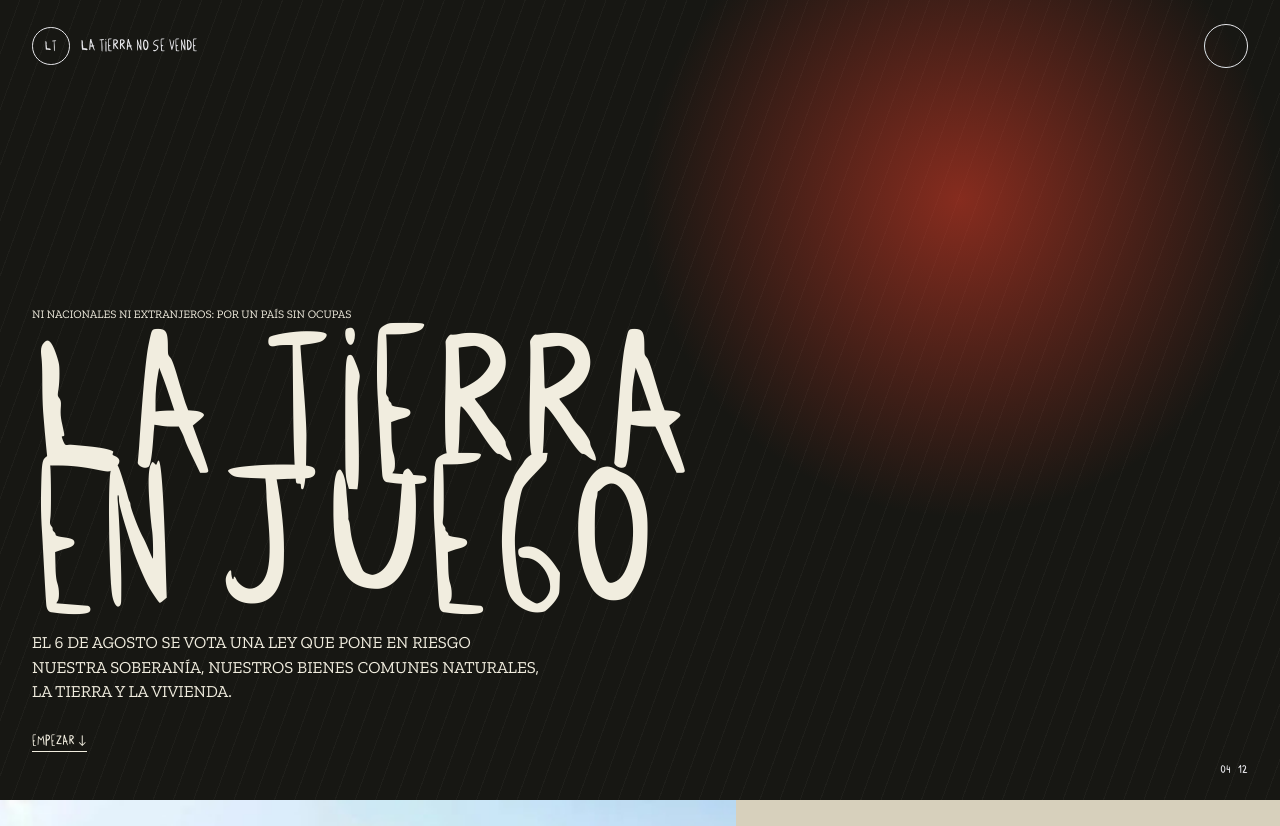
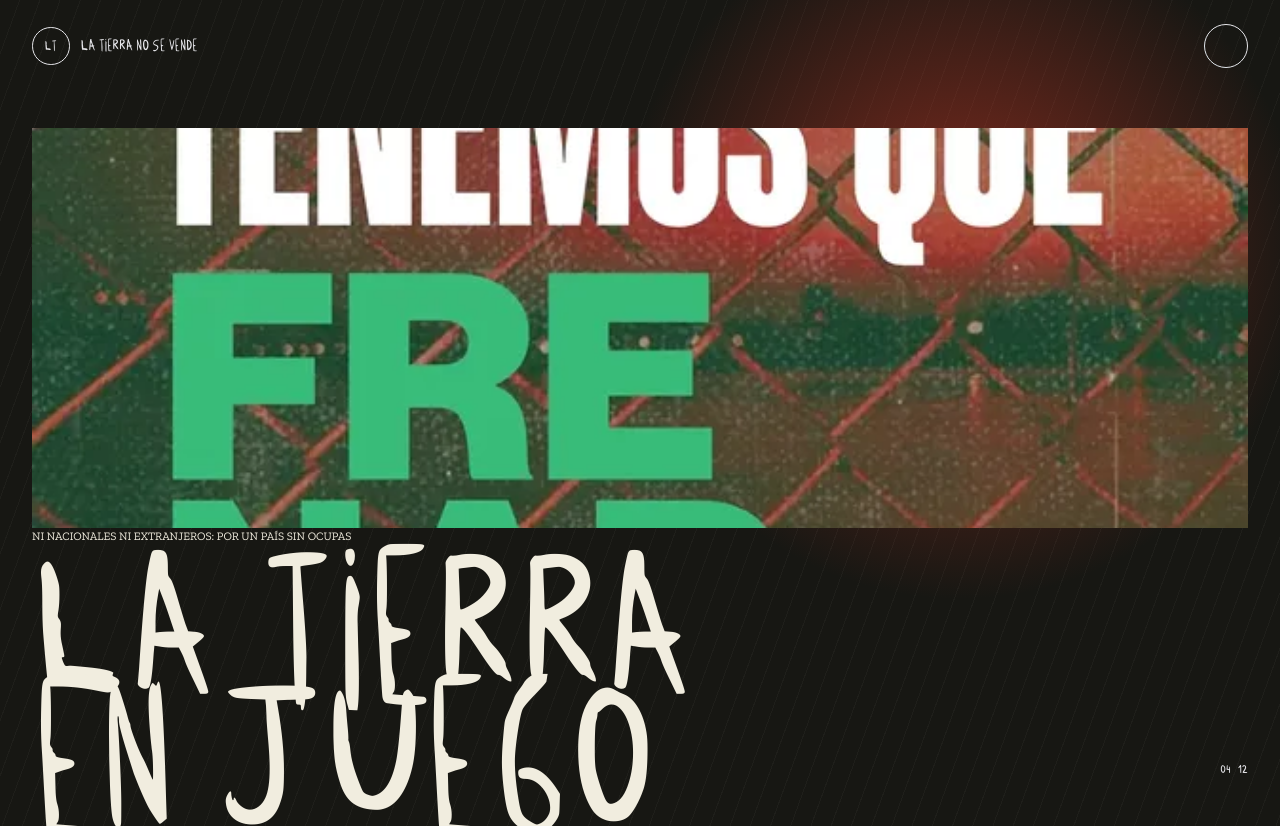
Before and after one commit to comitesxmovimiento/leydetierras, a website: page index.html in a window 1280 px wide. Shown: the top 826 px of the page. Drawn offline with nearby package versions, Linux system fonts and the light colour scheme.

Commit message:
V1 sin correcciones

```diff
--- a/app.js
+++ b/app.js
@@ -16,7 +16,8 @@ const els = {
   current: document.querySelector('#currentStep'),
   total: document.querySelector('#totalSteps'),
   sections: document.querySelector('#placeholders'),
-  menuShare: document.querySelector('#menuShare')
+  menuShare: document.querySelector('#menuShare'),
+  coverPicture: document.querySelector('#coverPicture'),
 };
 
 /* ---------- Menu ---------- */
@@ -96,6 +97,8 @@ function renderCover(cover) {
   els.coverTitle.innerHTML = (cover.title || '').split('\n').join('<br>');
   els.coverIntro.textContent = cover.intro || '';
   els.coverCta.innerHTML = `${cover.cta || 'Empezar'} <span aria-hidden="true">↓</span>`;
+  const imagen = mediaTag(cover, './src/media/scrolly/', cover.picture, 'media-layer media-layer--base');
+  els.coverPicture.innerHTML = imagen;
 }
 
 /* ---------- Scrollytelling ---------- */
@@ -478,7 +481,9 @@ function setupScrolly(scrolly) {
 function renderSections(sections) {
   els.sections.innerHTML = (sections || []).map((section) => {
     if (section.type === 'poster') return posterSectionMarkup(section);
+    if (Array.isArray(section.steps)) return `<div id="${section.id}" class="quiz-section" data-quiz-steps="${section.id}"></div>`;
     const emojis = section.emojis ? `<p class="section-emojis" aria-hidden="true">${section.emojis}</p>` : '';
+    const sources = section.sources ? `<p class="section-sources">Fuentes utilizadas: <a href="${section.sources}">${section.sources}</a></p>` : '';
     const eyebrow = section.eyebrow ? `<p class="eyebrow">${section.eyebrow}</p>` : '';
     const body = section.body ? `<p class="section-body">${section.body}</p>` : '';
     let cta = '';
@@ -492,11 +497,16 @@ function renderSections(sections) {
       ${body}
       ${cta}
       ${emojis}
+      ${sources}
     </section>`;
   }).join('');
 
   (sections || []).forEach((section) => {
     if (section.type === 'poster') wirePoster(section);
+    if (Array.isArray(section.steps)) {
+      const host = document.querySelector(`[data-quiz-steps="${section.id}"]`);
+      if (host) section.steps.forEach((step) => host.appendChild(createQuizInterlude(step)));
+    }
   });
 }
 
--- a/config.json
+++ b/config.json
@@ -36,7 +36,8 @@
       "eyebrow": "Ni nacionales ni extranjeros: por un país sin ocupas",
       "title": "La tierra\nen juego",
       "intro": "El 6 de agosto se vota una ley que pone en riesgo nuestra soberanía, nuestros bienes comunes naturales, la tierra y la vivienda.",
-      "cta": "Empezar"
+      "cta": "Empezar",
+      "picture": "portada.webp"
     },
     "mediaBasePath": "./src/media/scrolly/",
     "steps": [
@@ -201,9 +202,63 @@
     },
     {
       "id": "datos",
-      "eyebrow": "Próximamente",
-      "title": "Los datos",
-      "accent": "green"
+      "title": "Más datos",
+      "accent": "green",
+      "steps": [
+         {
+        "type": "quiz",
+        "id": "dato-nacional",
+        "kicker": "Poné a prueba tus creencias",
+        "question": "¿A qué porcentaje de la superficie de la Ciudad de Buenos Aires equivale el terreno de Lewis?",
+        "shortLabel": "Límite nacional",
+        "unit": "%",
+        "min": 0,
+        "max": 100,
+        "step": 1,
+        "actual": 60,
+        "context": "1 hectárea es aproximadamente equivalente a una manzana de la Ciudad de Buenos Aires (de calles de 100 metros de largo).",
+        "impact": "El terreno de Lewis mide 12.000 hectáreas, lo que equivale a 60% de la superficie de la Ciudad de Buenos Aires."
+      }, {
+        "type": "quiz",
+        "id": "dato-departamentos-exceden",
+        "kicker": "Poné a prueba tus creencias",
+        "question": "¿A qué porcentaje de la superficie de la Ciudad de Buenos Aires equivale el terreno de Lewis?",
+        "shortLabel": "Límite nacional",
+        "unit": "%",
+        "min": 0,
+        "max": 100,
+        "step": 1,
+        "actual": 60,
+        "context": "1 hectárea es aproximadamente equivalente a una manzana de la Ciudad de Buenos Aires (de calles de 100 metros de largo).",
+        "impact": "El terreno de Lewis mide 12.000 hectáreas, lo que equivale a 60% de la superficie de la Ciudad de Buenos Aires."
+      }, {
+        "type": "quiz",
+        "id": "dato-provincias",
+        "kicker": "Poné a prueba tus creencias",
+        "question": "¿A qué porcentaje de la superficie de la Ciudad de Buenos Aires equivale el terreno de Lewis?",
+        "shortLabel": "Límite nacional",
+        "unit": "%",
+        "min": 0,
+        "max": 100,
+        "step": 1,
+        "actual": 60,
+        "context": "1 hectárea es aproximadamente equivalente a una manzana de la Ciudad de Buenos Aires (de calles de 100 metros de largo).",
+        "impact": "El terreno de Lewis mide 12.000 hectáreas, lo que equivale a 60% de la superficie de la Ciudad de Buenos Aires."
+      }, {
+        "type": "quiz",
+        "id": "dato-estadounidenses",
+        "kicker": "Poné a prueba tus creencias",
+        "question": "¿A qué porcentaje de la superficie de la Ciudad de Buenos Aires equivale el terreno de Lewis?",
+        "shortLabel": "Límite nacional",
+        "unit": "%",
+        "min": 0,
+        "max": 100,
+        "step": 1,
+        "actual": 60,
+        "context": "1 hectárea es aproximadamente equivalente a una manzana de la Ciudad de Buenos Aires (de calles de 100 metros de largo).",
+        "impact": "El terreno de Lewis mide 12.000 hectáreas, lo que equivale a 60% de la superficie de la Ciudad de Buenos Aires."
+      }
+      ]
     },
     {
       "id": "quienes-somos",
@@ -215,7 +270,8 @@
         "text": "Si te interesa sumarte, podés hacerlo en",
         "linkLabel": "comunidaddeizquierda.com",
         "href": "https://comunidaddeizquierda.com/"
-      }
+      },
+      "sources": "https://www.observatoriodetierras.ar/"
     }
   ]
 }
--- a/index.html
+++ b/index.html
@@ -33,6 +33,7 @@
 
   <main>
     <section id="trama" class="story-intro">
+    <div id="coverPicture" class="cover-picture"></div>
       <p class="eyebrow" id="coverEyebrow">Scrollytelling</p>
       <h1 id="coverTitle">La tierra<br>en juego</h1>
       <p id="coverIntro"></p>
--- a/styles.css
+++ b/styles.css
@@ -123,7 +123,7 @@ body.landing { font-family: "Zilla Slab", Georgia, serif; }
   min-height: 100svh;
   flex-direction: column;
   justify-content: flex-end;
-  padding: 7rem 1rem 2rem;
+  padding: 4rem 1rem 2rem;
   background:
     radial-gradient(circle at 75% 25%, rgba(226,61,40,.55), transparent 28%),
     repeating-linear-gradient(110deg, transparent 0 18px, rgba(241,237,223,.035) 18px 19px),
@@ -458,3 +458,15 @@ body.landing { font-family: "Zilla Slab", Georgia, serif; }
   .traveler-track { right: 2rem; }
   .story-counter { right: 2rem; bottom: 1.5rem; }
 }
+
+#coverPicture {
+  width: 100%;
+  height: 400px;
+  overflow: hidden;
+}
+#coverPicture img {
+  width: 100%;
+  height: 100%;
+  object-fit: cover;
+  position: relative;
+}
```
Also changed, not shown: src/media/scrolly/PORTADA.WEBP (added).
